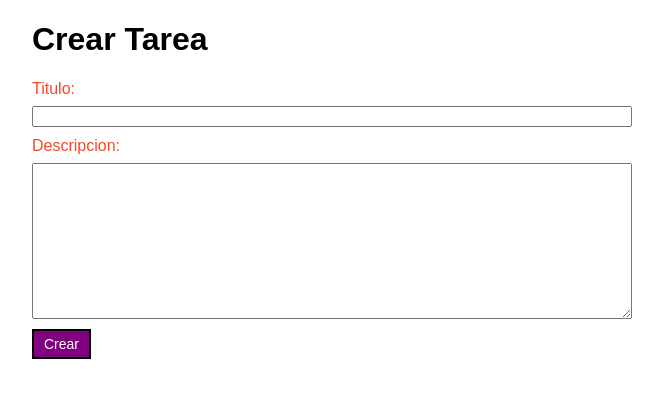
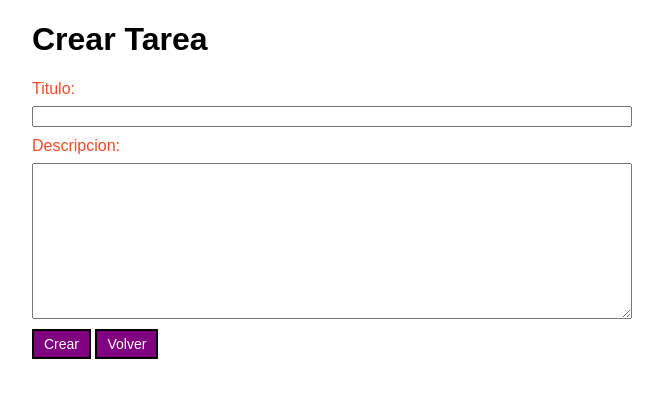
Before and after one commit to evelyn18m/python, a Django app: page /tareas/crear/ in a window 1280 px wide. Shown: the top 398 px of the page, without its empty margins (308-971 px from the left). Run offline with Django 5.2, Linux system fonts and the light colour scheme.

Commit message:
Agrega enlace "Volver" en formularios de creación y edición de tareas, y mejora la visualización del estado en la lista de tareas

```diff
--- a/pagina_web/templates/lista_tareas/crear.html
+++ b/pagina_web/templates/lista_tareas/crear.html
@@ -6,5 +6,6 @@
     {% csrf_token %}
     {{ form }}
     <button type="submit">Crear</button>
+    <a href="{% url 'lista_tareas' %}">Volver</a>
 </form>
 {% endblock %}
--- a/pagina_web/templates/lista_tareas/editar.html
+++ b/pagina_web/templates/lista_tareas/editar.html
@@ -5,5 +5,6 @@
     {% csrf_token %}
     {{ form }}
     <button type="submit">Guardar</button>
+    <a href="{% url 'lista_tareas' %}">Volver</a>
 </form>
 {% endblock %}
--- a/pagina_web/templates/lista_tareas/lista.html
+++ b/pagina_web/templates/lista_tareas/lista.html
@@ -4,6 +4,7 @@
 <ul>
     {% for tarea in tareas %}
     <li>
+        {{ tarea.get_estado_display}} -
         {{ tarea.titulo }}
         <a href="{% url 'detalle_tarea' tarea.id %}">Ver Detalles</a>
         <a href="{% url 'editar_tarea' tarea.id %}">Editar</a>
```
